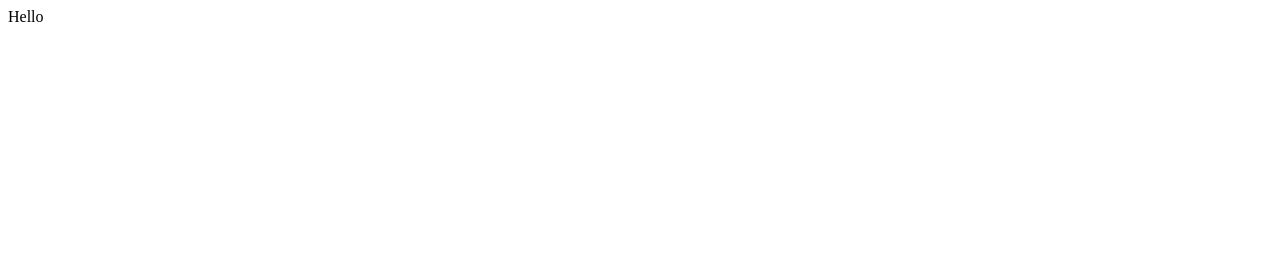
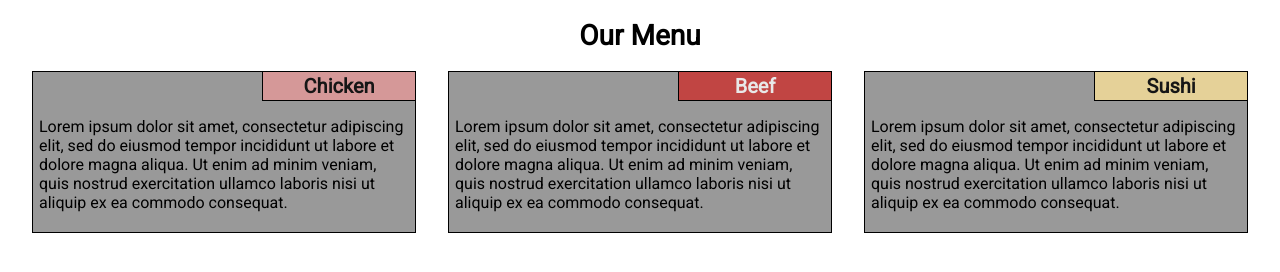
Before and after one commit to ohlphi/Coursera, a plain HTML site: page module2-solution/index.html in a window 1280 px wide. Drawn offline with Linux system fonts and the light colour scheme.

Commit message:
Updated the html and css

```diff
--- /dev/null
+++ b/module2-solution/css/styles.css
@@ -0,0 +1,99 @@
+
+
+
+* {
+	box-sizing: border-box;
+	font-family: 'Roboto', sans-serif;
+}
+
+
+
+body {
+    margin: 0;
+    padding: 0;
+}
+
+h1 {
+    font-size: 1.75em;
+    text-align: center;
+}
+
+section {
+    background-color: #999999;
+    border: 1px solid #000000;
+    margin: 0 0 25px 0;
+    padding: 0;
+}
+
+section h2 {
+    border-bottom: 1px solid #000000;
+    border-left: 1px solid #000000;
+    margin: 0 0 0 60%;
+    font-size: 1.25em;
+    text-align: center;
+    padding: 2px 0;
+    width: 40%;
+}
+
+section p {
+    padding: 0 6px 4px 6px;
+}
+
+#chicken h2 {
+    background-color: #d59898;
+    color: #161616;
+}
+
+#beef h2 {
+    background-color: #c14543;
+    color: #e8e8e8;
+}
+
+#sushi h2 {
+    background-color: #e5d198;
+    color: #161616;
+}
+
+
+
+@media (min-width: 992px) {
+    section {
+        float: left;
+        margin-right: 2.5%;
+        width: 30%;
+    }
+
+    #chicken {
+        margin-left: 2.5%;
+    }
+}
+
+@media (min-width: 768px) and (max-width: 991px) {
+    section {
+        float: left;
+        margin-right: 2.5%;
+        width: 46.25%;
+    }
+    #chicken {
+        margin-left: 2.5%;
+    }
+
+    #sushi {
+        clear: left;
+        margin-left: 2.5%;
+        width: 95%;
+    }
+
+    #sushi h2 {
+        margin: 0 0 0 80%;
+        width: 20%;
+    }
+}
+
+@media (max-width: 767px) {
+    section {
+        margin-left: 2.5%;
+        margin-right: 2.5%;
+        width: 95%;
+    }
+}
--- a/module2-solution/index.html
+++ b/module2-solution/index.html
@@ -1 +1,25 @@
-Hello
+<!DOCTYPE HTML>
+<html>
+<head>
+<meta charset="utf-8">
+<title>Module 2 solution</title>
+<link href="https://fonts.googleapis.com/css?family=Roboto" rel="stylesheet">
+<link rel="stylesheet" type="text/css" href="css/styles.css" />
+</head>
+<body>
+<header>
+    <h1>Our Menu</h1>
+</header>
+<section id="chicken">
+    <h2>Chicken</h2>
+    <p>Lorem ipsum dolor sit amet, consectetur adipiscing elit, sed do eiusmod tempor incididunt ut labore et dolore magna aliqua. Ut enim ad minim veniam, quis nostrud exercitation ullamco laboris nisi ut aliquip ex ea commodo consequat.</p>
+  </section>
+  <section id="beef">
+    <h2>Beef</h2>
+    <p>Lorem ipsum dolor sit amet, consectetur adipiscing elit, sed do eiusmod tempor incididunt ut labore et dolore magna aliqua. Ut enim ad minim veniam, quis nostrud exercitation ullamco laboris nisi ut aliquip ex ea commodo consequat.</p>
+</section>
+<section id="sushi">
+    <h2>Sushi</h2>
+    <p>Lorem ipsum dolor sit amet, consectetur adipiscing elit, sed do eiusmod tempor incididunt ut labore et dolore magna aliqua. Ut enim ad minim veniam, quis nostrud exercitation ullamco laboris nisi ut aliquip ex ea commodo consequat.</p>
+</section>
+</body>
```
